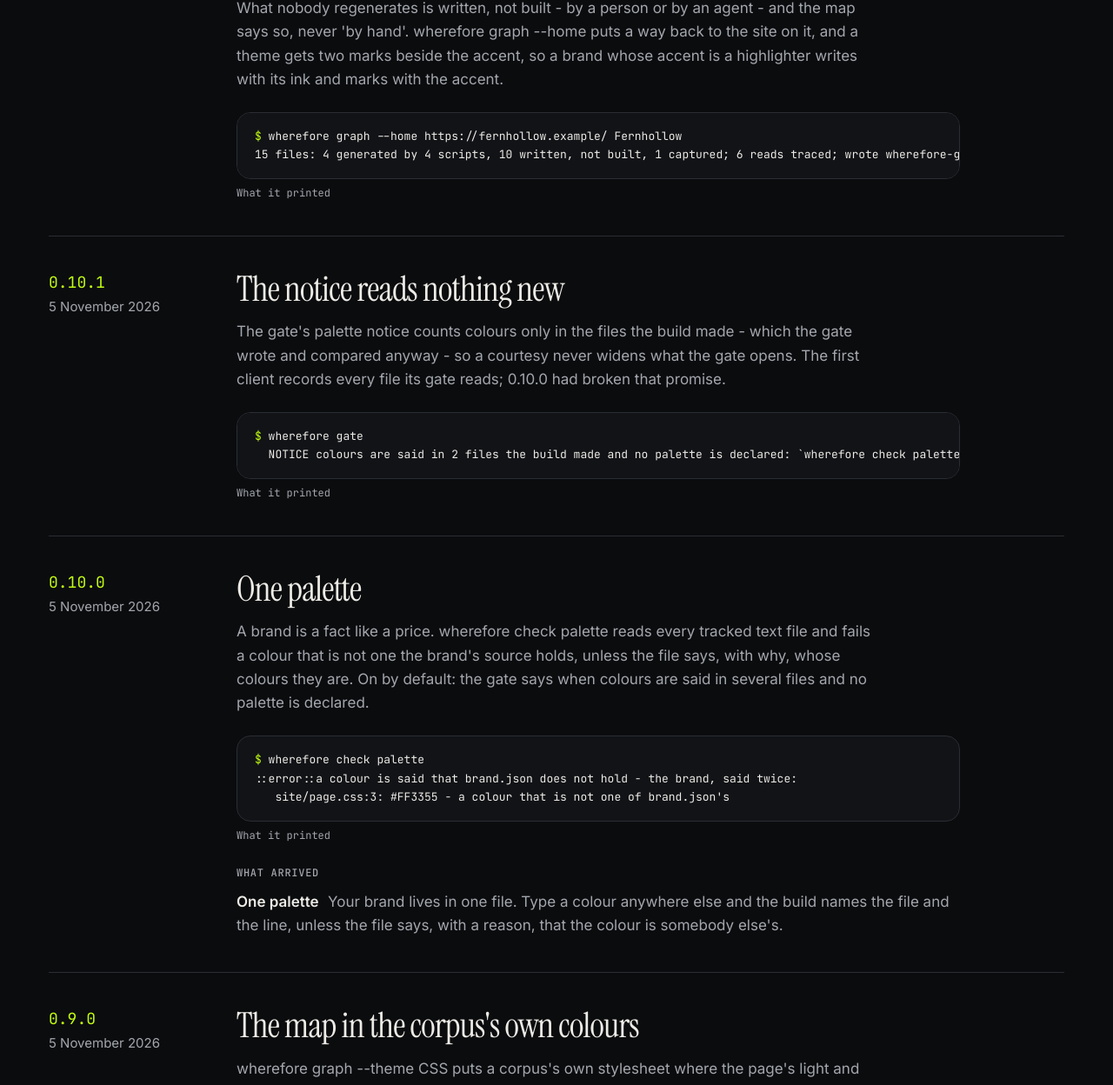
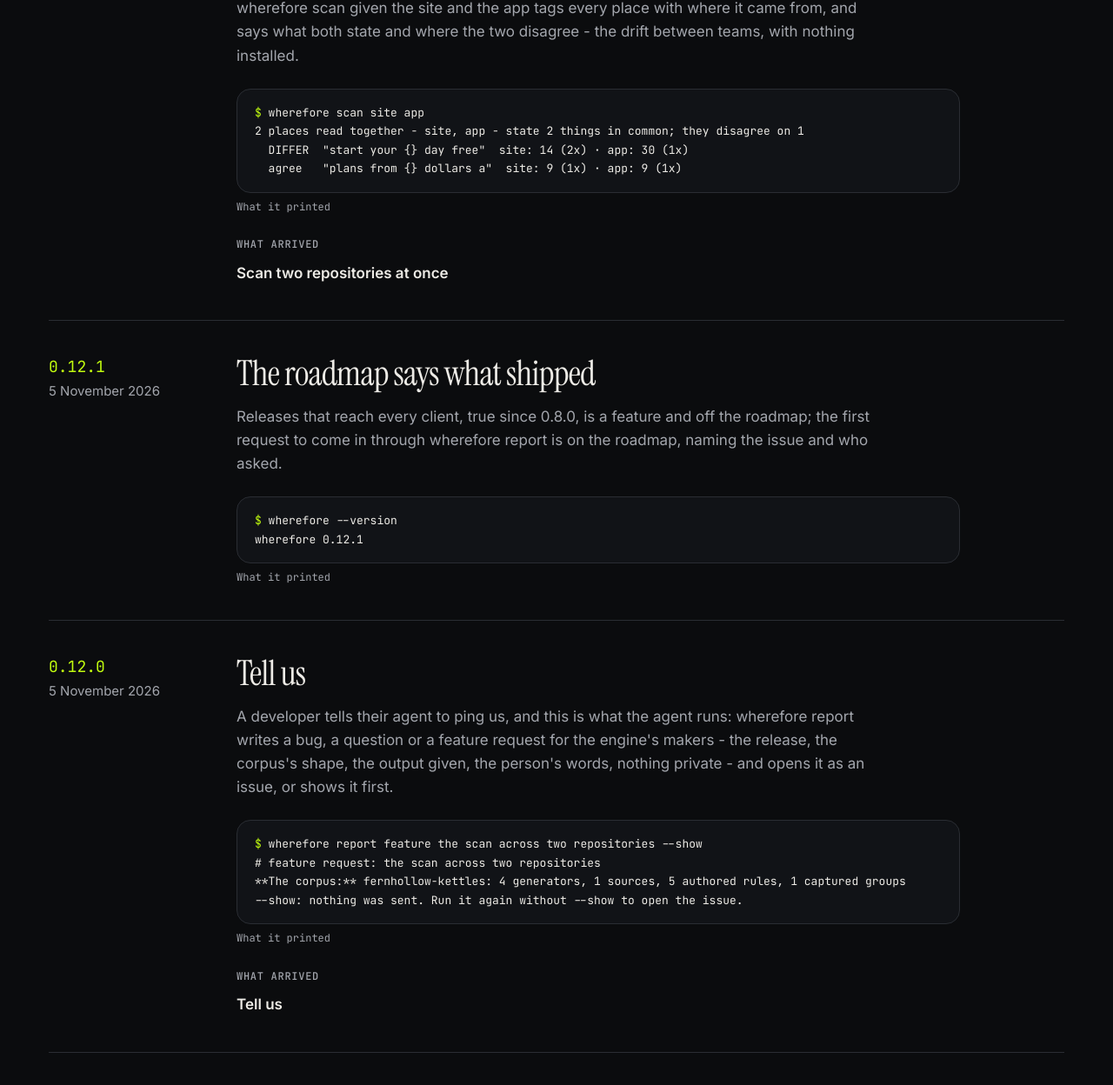
Before and after one commit to wherefore-build/web, a plain HTML site: page site/changelog/index.html in a window 1280 px wide. Shown: the part 628-1876 px from the top of the page at 87% size. Drawn offline with Linux system fonts and the light colour scheme.

Commit message:
Wherefore 0.13.0: the pin moves, and the site has words to add
The engine pin moves to 0.13.0, on PyPI. The build stopped, so the pages are not yet rebuilt; the pull request says what the site has to describe first. Opened by the release itself (.github/workflows/pin.yml).

```diff
--- a/site/changelog/index.html
+++ b/site/changelog/index.html
@@ -19,12 +19,52 @@
 <label class="menu-switch" for="menu">Menu</label><nav aria-label="The site"><a href="../#how">How it works</a><a href="../features/">Features</a><a href="../#case">Case study</a><a href="../#why">Why Wherefore</a><a href="../changelog/">Changelog</a><a href="../map/">Map</a></nav><a class="pill" href="../#start">Get started</a></div></header>
 <main id="top">
 <section class="log-head"><div class="wrap">
-<p class="eyebrow">Changelog · Wherefore 0.11.0</p>
+<p class="eyebrow">Changelog · Wherefore 0.13.0</p>
 <h1>Every release, newest first.</h1>
 <p class="lede">Built from the release this site pins, so a release is here the moment the site moves to it - and the build stops if a feature it ships has no words on this site.</p>
 </div></section>
 <section class="log"><div class="wrap">
 <ol class="releases">
+<li class="release" id="v0.13.0">
+<div class="release-meta"><p class="release-v"><a href="#v0.13.0">0.13.0</a></p>
+<p class="release-date"><time datetime="2026-11-05">5 November 2026</time></p></div>
+<div class="release-body">
+<h2>Scan two repositories at once</h2>
+<p class="release-says">wherefore scan given the site and the app tags every place with where it came from, and says what both state and where the two disagree - the drift between teams, with nothing installed.</p>
+<figure class="term"><pre><code><span class="term-prompt">$</span> wherefore scan site app
+2 places read together - site, app - state 2 things in common; they disagree on 1
+  DIFFER  &quot;start your {} day free&quot;  site: 14 (2x) · app: 30 (1x)
+  agree   &quot;plans from {} dollars a&quot;  site: 9 (1x) · app: 9 (1x)</code></pre>
+<figcaption>What it printed</figcaption></figure>
+<h3>What arrived</h3><ul class="arrived"><li><span class="arrived-name">Scan two repositories at once</span> </li></ul>
+</div>
+</li>
+<li class="release" id="v0.12.1">
+<div class="release-meta"><p class="release-v"><a href="#v0.12.1">0.12.1</a></p>
+<p class="release-date"><time datetime="2026-11-05">5 November 2026</time></p></div>
+<div class="release-body">
+<h2>The roadmap says what shipped</h2>
+<p class="release-says">Releases that reach every client, true since 0.8.0, is a feature and off the roadmap; the first request to come in through wherefore report is on the roadmap, naming the issue and who asked.</p>
+<figure class="term"><pre><code><span class="term-prompt">$</span> wherefore --version
+wherefore 0.12.1</code></pre>
+<figcaption>What it printed</figcaption></figure>
+
+</div>
+</li>
+<li class="release" id="v0.12.0">
+<div class="release-meta"><p class="release-v"><a href="#v0.12.0">0.12.0</a></p>
+<p class="release-date"><time datetime="2026-11-05">5 November 2026</time></p></div>
+<div class="release-body">
+<h2>Tell us</h2>
+<p class="release-says">A developer tells their agent to ping us, and this is what the agent runs: wherefore report writes a bug, a question or a feature request for the engine&#x27;s makers - the release, the corpus&#x27;s shape, the output given, the person&#x27;s words, nothing private - and opens it as an issue, or shows it first.</p>
+<figure class="term"><pre><code><span class="term-prompt">$</span> wherefore report feature the scan across two repositories --show
+# feature request: the scan across two repositories
+**The corpus:** fernhollow-kettles: 4 generators, 1 sources, 5 authored rules, 1 captured groups
+--show: nothing was sent. Run it again without --show to open the issue.</code></pre>
+<figcaption>What it printed</figcaption></figure>
+<h3>What arrived</h3><ul class="arrived"><li><span class="arrived-name">Tell us</span> </li></ul>
+</div>
+</li>
 <li class="release" id="v0.11.0">
 <div class="release-meta"><p class="release-v"><a href="#v0.11.0">0.11.0</a></p>
 <p class="release-date"><time datetime="2026-11-05">5 November 2026</time></p></div>
@@ -83,7 +123,7 @@
 <figure class="term"><pre><code><span class="term-prompt">$</span> wherefore graph
 15 files: 4 generated by 4 scripts, 10 written by hand, 1 captured; 6 reads traced; wrote wherefore-graph.html</code></pre>
 <figcaption>What it printed</figcaption></figure>
-
+<h3>What arrived</h3><ul class="arrived"><li><span class="arrived-name">Releases that reach every client</span> </li></ul>
 </div>
 </li>
 <li class="release" id="v0.7.0">
```
Also changed, not shown: site/index.html (+12 -14 lines), site/map/index.html (+3 -3 lines), requirements-engine.txt, 3 other files.
